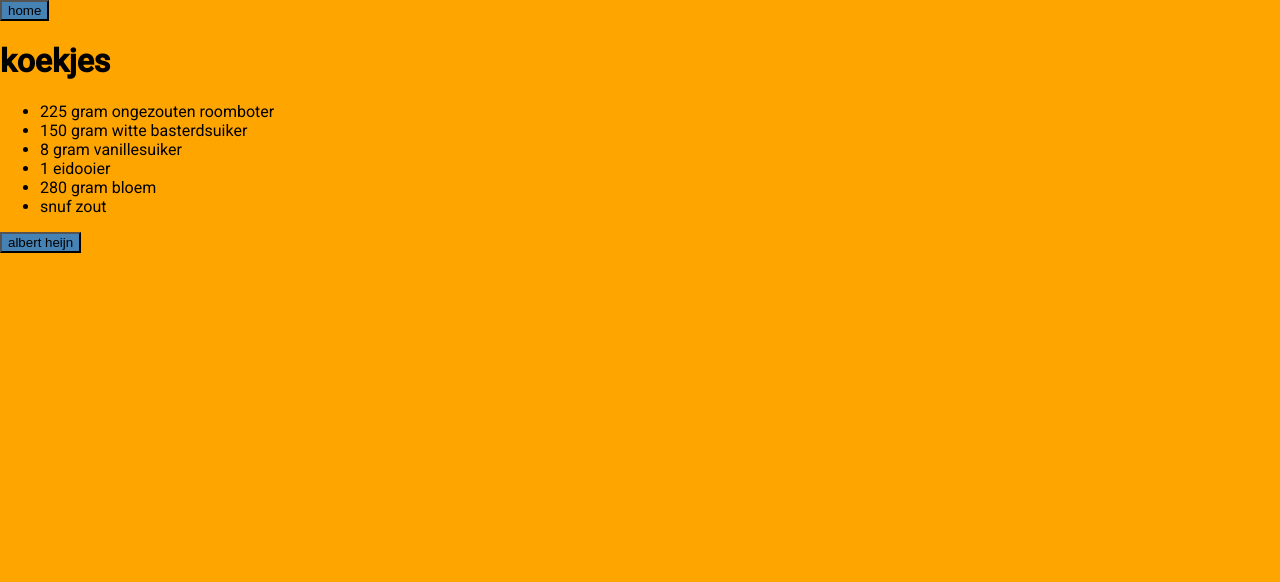
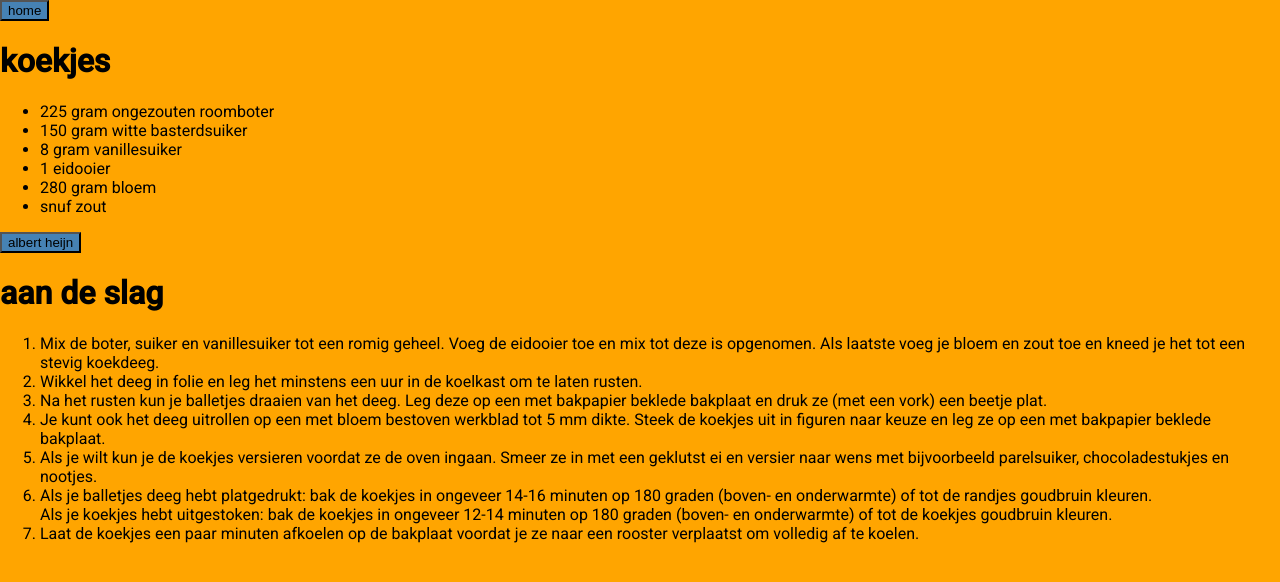
Before and after one commit to KingGizza/gijsbakery, an Angular app: page /koekjes in a window 1280 px wide. Shown: the top 582 px of the page. Built offline with nearby package versions, Linux system fonts and the light colour scheme.

Commit message:
Add preparation steps for koekjes recipe

```diff
--- a/src/pages/koekjes/koekjes.html
+++ b/src/pages/koekjes/koekjes.html
@@ -12,3 +12,14 @@
 <li>snuf zout</li>
 </ul>
 <button mat-button="elevated" style="background-color: steelblue" (click)="goAH()">albert heijn</button>
+<h1>aan de slag</h1>
+<ol>
+  <li>Mix de boter, suiker en vanillesuiker tot een romig geheel. Voeg de eidooier toe en mix tot deze is opgenomen. Als laatste voeg je bloem en zout toe en kneed je het tot een stevig koekdeeg.</li>
+  <li>Wikkel het deeg in folie en leg het minstens een uur in de koelkast om te laten rusten.</li>
+  <li>Na het rusten kun je balletjes draaien van het deeg. Leg deze op een met bakpapier beklede bakplaat en druk ze (met een vork) een beetje plat.</li>
+  <li>Je kunt ook het deeg uitrollen op een met bloem bestoven werkblad tot 5 mm dikte. Steek de koekjes uit in figuren naar keuze en leg ze op een met bakpapier beklede bakplaat.</li>
+  <li>Als je wilt kun je de koekjes versieren voordat ze de oven ingaan. Smeer ze in met een geklutst ei en versier naar wens met bijvoorbeeld parelsuiker, chocoladestukjes en nootjes.</li>
+  <li>Als je balletjes deeg hebt platgedrukt: bak de koekjes in ongeveer 14-16 minuten op 180 graden (boven- en onderwarmte) of tot de randjes goudbruin kleuren.<br>
+    Als je koekjes hebt uitgestoken: bak de koekjes in ongeveer 12-14 minuten op 180 graden (boven- en onderwarmte) of tot de koekjes goudbruin kleuren.</li>
+  <li>Laat de koekjes een paar minuten afkoelen op de bakplaat voordat je ze naar een rooster verplaatst om volledig af te koelen.</li>
+</ol>
```
